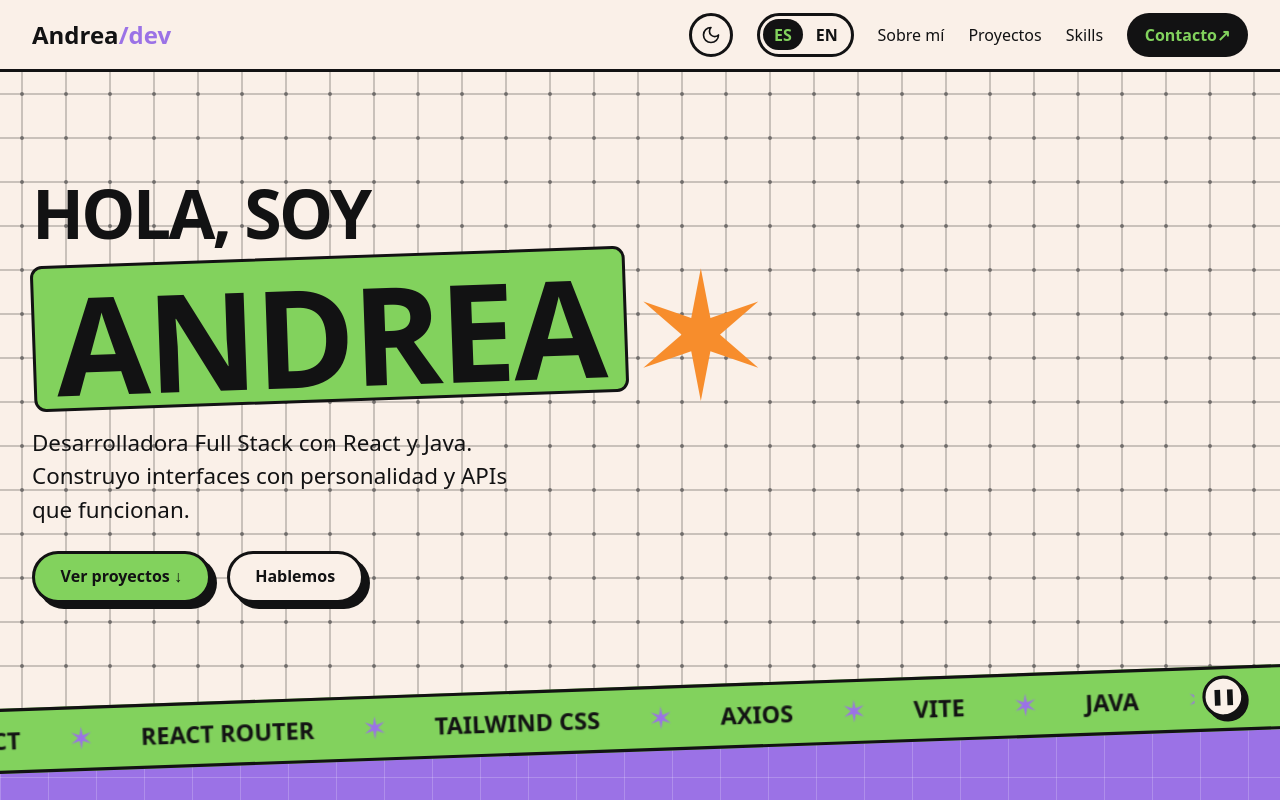
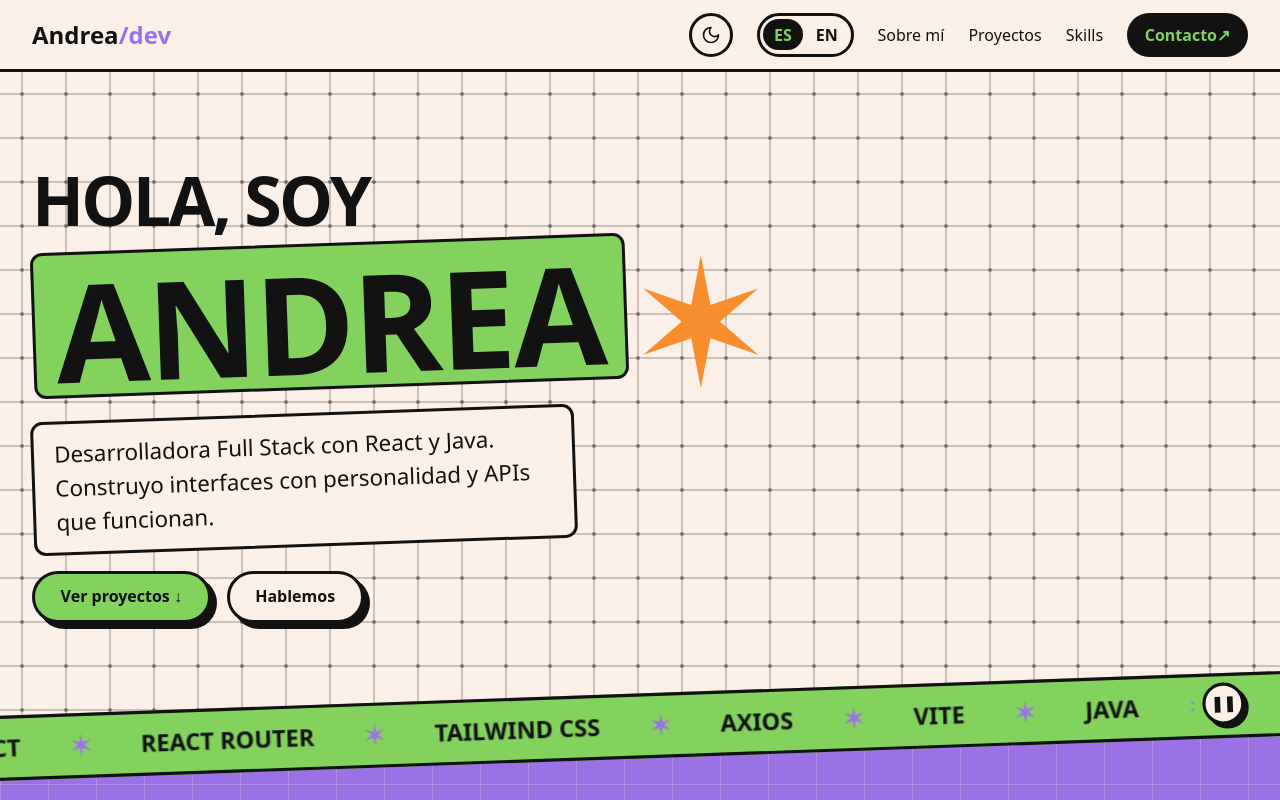
Before and after one commit to atapiamallea/portfolio, a React (Vite) app: page / in a window 1280 px wide. Shown: the top 800 px of the page. Built offline with nearby package versions, Linux system fonts and the light colour scheme; a web font is replaced by a local one.

Commit message:
style(hero): put subtitle in a solid paper box for readability

```diff
--- a/src/features/hero/components/Hero/Hero.module.scss
+++ b/src/features/hero/components/Hero/Hero.module.scss
@@ -1,3 +1,5 @@
+@use '@/shared/styles/mixins' as *;
+
 // La sección es la referencia del canvas (position: relative) y lo recorta (overflow: hidden).
 // Con grid + align-content el contenido queda centrado en vertical y sigue ocupando el ancho.
 .hero {
@@ -62,9 +64,18 @@
   }
 }
 
+// Caja sólida como el resaltado del nombre, con su misma inclinación: la cuadrícula de detrás no deja leer el texto.
+// Es un objeto de color, así que papel con texto tinta en los dos temas (16.7:1).
 .subtitle {
-  max-width: 32rem;
+  max-width: 34rem;
+  padding: 0.6em 0.9em;
   font-size: clamp(1.05rem, 2vw, 1.4rem);
+  color: var(--color-ink);
+  background: var(--color-paper);
+  border-radius: var(--radius-sm);
+  transform: rotate(-2deg);
+
+  @include brutal-border;
 }
 
 .actions {
```
